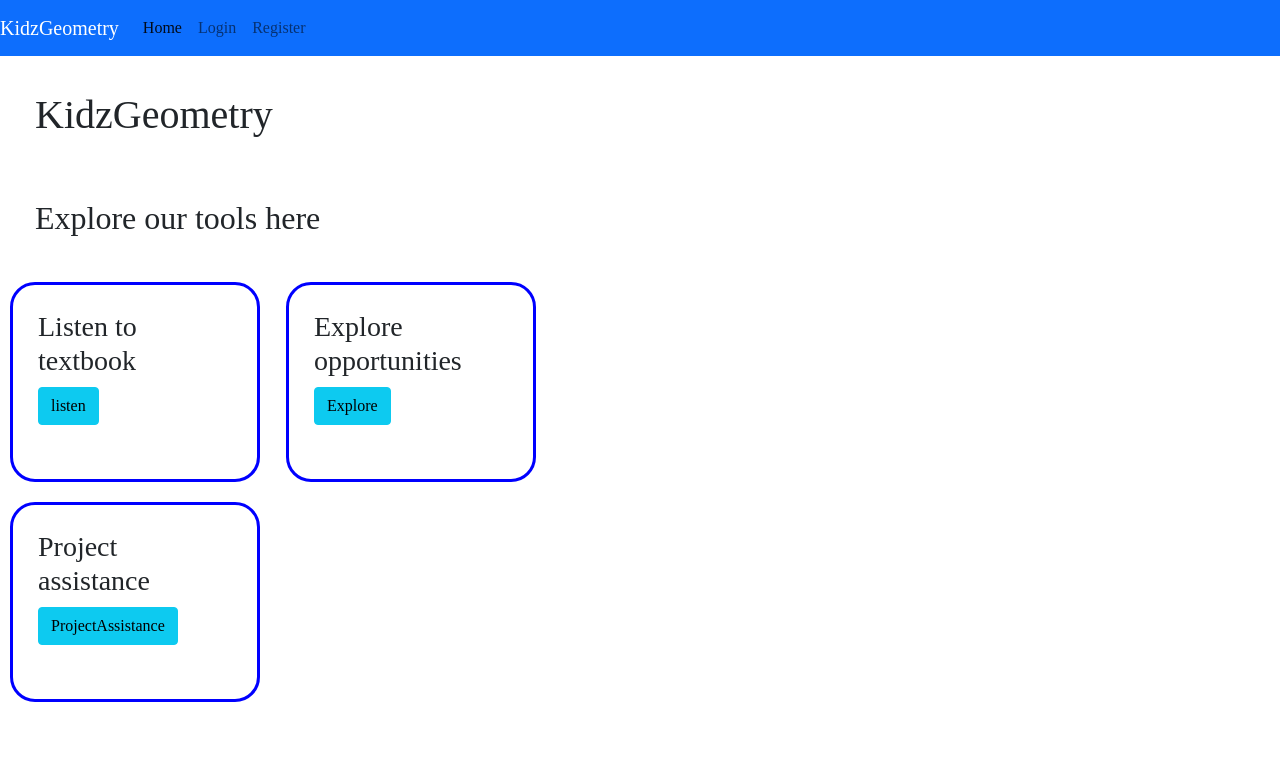
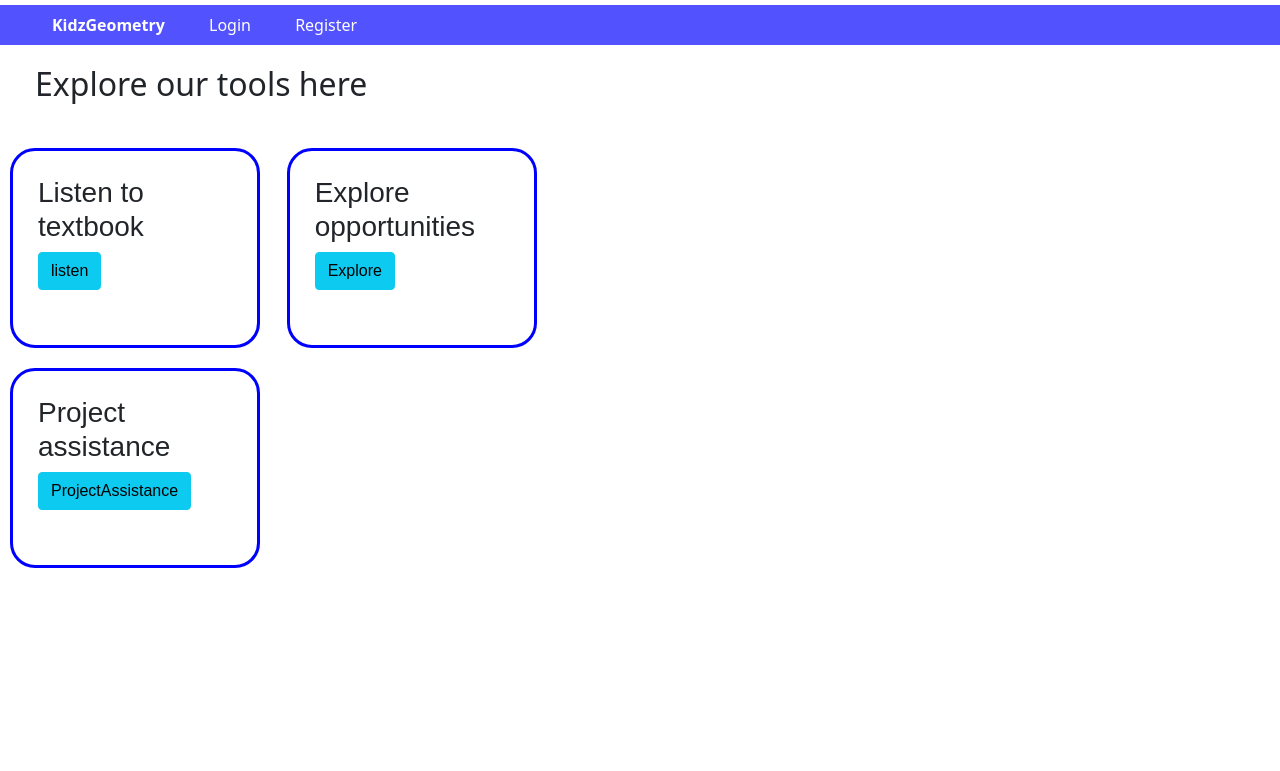
Before and after one commit to Rupa-421/KidzGeometry, a Django app: page / in a window 1280 px wide. Shown: the top 771 px of the page. Run offline with Django 3.2, Linux system fonts and the light colour scheme.

Commit message:
modifying styles2

```diff
--- a/home/templates/home/index.html
+++ b/home/templates/home/index.html
@@ -6,17 +6,9 @@
     <!-- CSS only -->
 <link href="https://cdn.jsdelivr.net/npm/bootstrap@5.0.2/dist/css/bootstrap.min.css" rel="stylesheet" integrity="sha384-EVSTQN3/azprG1Anm3QDgpJLIm9Nao0Yz1ztcQTwFspd3yD65VohhpuuCOmLASjC" crossorigin="anonymous">
 <style>
-*{
-font-family:ComicSans;
-}
-    h1
-    {
-    margin:10px 0px 10px 10px;
-    padding:25px;
-    }
     h2
     {
-    margin:0px 5px 10px 10px;
+    margin:40px 5px 10px 10px;
     padding:25px;
     }
     #oppor,#listen,#project
@@ -36,6 +28,28 @@ font-family:ComicSans;
   /* Setup */
   position: relative;
     }
+    header{
+    background-color:#5252ff;
+    margin:5px 0px 0px 0px;
+    color:white;
+    position:fixed;
+    left:0;
+    right:0;
+    top:0px;
+    height:40px;
+    display:flex;
+    align-items:center;
+    }
+    header *{
+    display:inline;
+    }
+    header li{
+    margin:20px;
+    }
+    header li a{
+    color:white;
+    text-decoration:none;
+    }
 </style>
 
 </head>
@@ -44,23 +58,24 @@ font-family:ComicSans;
 <h3>Hello ,{{user.username}}</h3>
 <a href="user/logout">Logout</a>
 {% else %}
-<nav class="navbar navbar-expand-lg navbar-light bg-primary">
-  <a class="navbar-brand" href="#" style="color:white">KidzGeometry</a>
-  <button class="navbar-toggler" type="button" data-toggle="collapse" data-target="#navbarNavAltMarkup" aria-controls="navbarNavAltMarkup" aria-expanded="false" aria-label="Toggle navigation">
-    <span class="navbar-toggler-icon"></span>
-  </button>
-  <div class="collapse navbar-collapse" id="navbarNavAltMarkup">
-    <div class="navbar-nav" >
-      <a class="nav-item nav-link active" href="#">Home</a>
-      <a class="nav-item nav-link" href="user/login">Login</a>
-      <a class="nav-item nav-link" href="user/register">Register</a>
-    </div>
-  </div>
-</nav>
+<header>
+    <nav>
+        <ul>
+            <li>
+                <b>KidzGeometry</b>
+            </li>
+            <li>
+                <a href="user/login">Login</a>
+            </li>
+            <li>
+                <a href="user/register">Register</a>
+            </li>
+        </ul>
+    </nav>
+</header>
 
 
 {% endif %}
-<h1>KidzGeometry</h1>
 <h2>Explore our tools here</h2>
 <div class="container1">
     <div class="child1">
```
